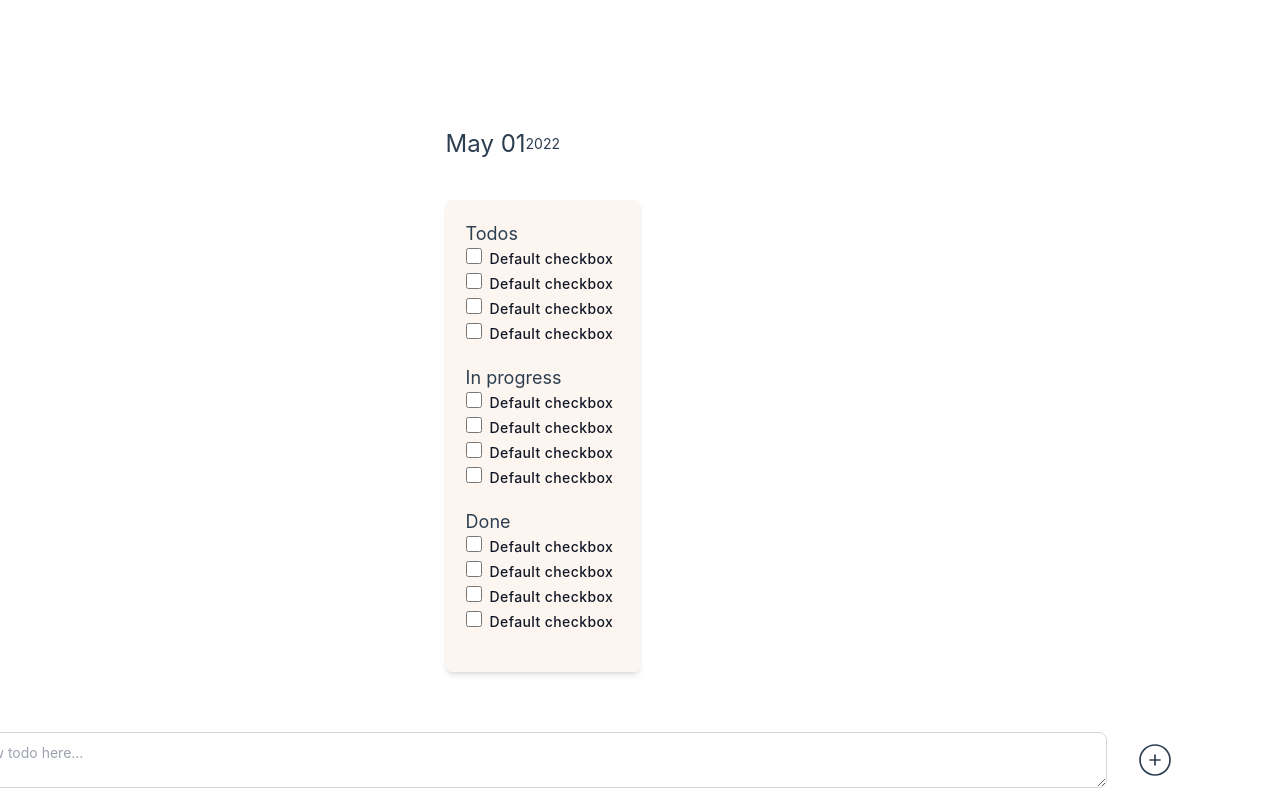
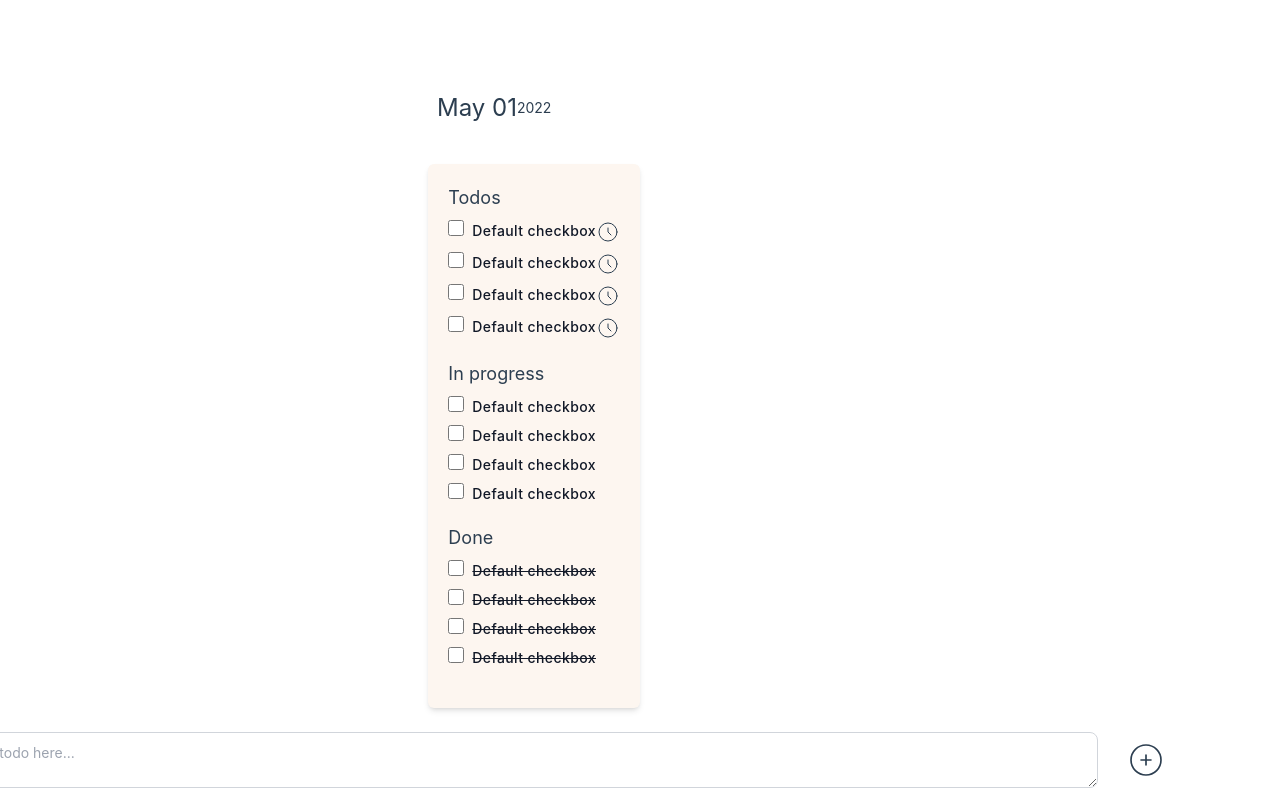
Before and after one commit to lyquita/Todos, a Vue app in the folder todos/: page /todo in a window 1280 px wide. Built offline with nearby package versions, Linux system fonts and the light colour scheme.

Commit message:
Update List.vue

```diff
--- a/todos/src/components/TodoView/List.vue
+++ b/todos/src/components/TodoView/List.vue
@@ -1,11 +1,12 @@
 <script setup lang="ts"></script>
 
 <template>
-  <main>
+  <main class="w-full">
     <div class="mb-5">
       <h3 class="text-lg">Todos</h3>
       <ul>
-        <li class="text-base tracking-wide leading-5 mb-1">
+        <li class="text-base tracking-wide leading-5 my-2 flex justify-between">
+          <div>
             <input
               id="default-checkbox1"
               type="checkbox"
@@ -15,10 +16,27 @@
             <label
               for="default-checkbox1"
               class="ml-2 text-sm font-medium text-gray-900 dark:text-gray-300"
-            >Default checkbox</label
+              >Default checkbox
+            </label>
+          </div>
+
+          <svg
+            xmlns="http://www.w3.org/2000/svg"
+            class="h-6 w-6 inline-block"
+            fill="none"
+            viewBox="0 0 24 24"
+            stroke="currentColor"
+            stroke-width="1"
           >
+            <path
+              stroke-linecap="round"
+              stroke-linejoin="round"
+              d="M12 8v4l3 3m6-3a9 9 0 11-18 0 9 9 0 0118 0z"
+            />
+          </svg>
         </li>
-        <li class="text-base tracking-wide leading-5 mb-1">
+        <li class="text-base tracking-wide leading-5 my-2 flex justify-between">
+          <div>
             <input
               id="default-checkbox2"
               type="checkbox"
@@ -28,10 +46,27 @@
             <label
               for="default-checkbox2"
               class="ml-2 text-sm font-medium text-gray-900 dark:text-gray-300"
-            >Default checkbox</label
+              >Default checkbox
+            </label>
+          </div>
+
+          <svg
+            xmlns="http://www.w3.org/2000/svg"
+            class="h-6 w-6 inline-block"
+            fill="none"
+            viewBox="0 0 24 24"
+            stroke="currentColor"
+            stroke-width="1"
           >
+            <path
+              stroke-linecap="round"
+              stroke-linejoin="round"
+              d="M12 8v4l3 3m6-3a9 9 0 11-18 0 9 9 0 0118 0z"
+            />
+          </svg>
         </li>
-        <li class="text-base tracking-wide leading-5 mb-1">
+        <li class="text-base tracking-wide leading-5 my-2 flex justify-between">
+          <div>
             <input
               id="default-checkbox3"
               type="checkbox"
@@ -41,10 +76,27 @@
             <label
               for="default-checkbox3"
               class="ml-2 text-sm font-medium text-gray-900 dark:text-gray-300"
-            >Default checkbox</label
+              >Default checkbox
+            </label>
+          </div>
+
+          <svg
+            xmlns="http://www.w3.org/2000/svg"
+            class="h-6 w-6 inline-block"
+            fill="none"
+            viewBox="0 0 24 24"
+            stroke="currentColor"
+            stroke-width="1"
           >
+            <path
+              stroke-linecap="round"
+              stroke-linejoin="round"
+              d="M12 8v4l3 3m6-3a9 9 0 11-18 0 9 9 0 0118 0z"
+            />
+          </svg>
         </li>
-        <li class="text-base tracking-wide leading-5 mb-1">
+        <li class="text-base tracking-wide leading-5 my-2 flex justify-between">
+          <div>
             <input
               id="default-checkbox4"
               type="checkbox"
@@ -54,15 +106,31 @@
             <label
               for="default-checkbox4"
               class="ml-2 text-sm font-medium text-gray-900 dark:text-gray-300"
-            >Default checkbox</label
+              >Default checkbox
+            </label>
+          </div>
+
+          <svg
+            xmlns="http://www.w3.org/2000/svg"
+            class="h-6 w-6 inline-block"
+            fill="none"
+            viewBox="0 0 24 24"
+            stroke="currentColor"
+            stroke-width="1"
           >
+            <path
+              stroke-linecap="round"
+              stroke-linejoin="round"
+              d="M12 8v4l3 3m6-3a9 9 0 11-18 0 9 9 0 0118 0z"
+            />
+          </svg>
         </li>
       </ul>
     </div>
     <div class="mb-5">
       <h3 class="text-lg">In progress</h3>
       <ul>
-        <li class="text-base tracking-wide leading-5 mb-1">
+        <li class="text-base tracking-wide leading-5 my-2">
           <input
             id="default-checkbox11"
             type="checkbox"
@@ -75,7 +143,7 @@
             >Default checkbox</label
           >
         </li>
-        <li class="text-base tracking-wide leading-5 mb-1">
+        <li class="text-base tracking-wide leading-5 my-2">
           <input
             id="default-checkbox22"
             type="checkbox"
@@ -88,7 +156,7 @@
             >Default checkbox</label
           >
         </li>
-        <li class="text-base tracking-wide leading-5 mb-1">
+        <li class="text-base tracking-wide leading-5 my-2">
           <input
             id="default-checkbox33"
             type="checkbox"
@@ -101,7 +169,7 @@
             >Default checkbox</label
           >
         </li>
-        <li class="text-base tracking-wide leading-5 mb-1">
+        <li class="text-base tracking-wide leading-5 my-2">
           <input
             id="default-checkbox44"
             type="checkbox"
@@ -119,7 +187,7 @@
     <div class="mb-5">
       <h3 class="text-lg">Done</h3>
       <ul>
-        <li class="text-base tracking-wide leading-5 mb-1">
+        <li class="text-base tracking-wide leading-5 my-2">
           <input
             id="default-checkbox111"
             type="checkbox"
@@ -128,11 +196,11 @@
           />
           <label
             for="default-checkbox111"
-            class="ml-2 text-sm font-medium text-gray-900 dark:text-gray-300"
+            class="ml-2 text-sm font-medium text-gray-900 dark:text-gray-300 line-through"
             >Default checkbox</label
           >
         </li>
-        <li class="text-base tracking-wide leading-5 mb-1">
+        <li class="text-base tracking-wide leading-5 my-2">
           <input
             id="default-checkbox222"
             type="checkbox"
@@ -141,11 +209,11 @@
           />
           <label
             for="default-checkbox222"
-            class="ml-2 text-sm font-medium text-gray-900 dark:text-gray-300"
+            class="ml-2 text-sm font-medium text-gray-900 dark:text-gray-300 line-through"
             >Default checkbox</label
           >
         </li>
-        <li class="text-base tracking-wide leading-5 mb-1">
+        <li class="text-base tracking-wide leading-5 my-2">
           <input
             id="default-checkbox333"
             type="checkbox"
@@ -154,11 +222,11 @@
           />
           <label
             for="default-checkbox333"
-            class="ml-2 text-sm font-medium text-gray-900 dark:text-gray-300"
+            class="ml-2 text-sm font-medium text-gray-900 dark:text-gray-300 line-through"
             >Default checkbox</label
           >
         </li>
-        <li class="text-base tracking-wide leading-5 mb-1">
+        <li class="text-base tracking-wide leading-5 my-2">
           <input
             id="default-checkbox444"
             type="checkbox"
@@ -167,7 +235,7 @@
           />
           <label
             for="default-checkbox444"
-            class="ml-2 text-sm font-medium text-gray-900 dark:text-gray-300"
+            class="ml-2 text-sm font-medium text-gray-900 dark:text-gray-300 line-through"
             >Default checkbox</label
           >
         </li>
```
Lines whose indentation alone changed are shown as unchanged.
